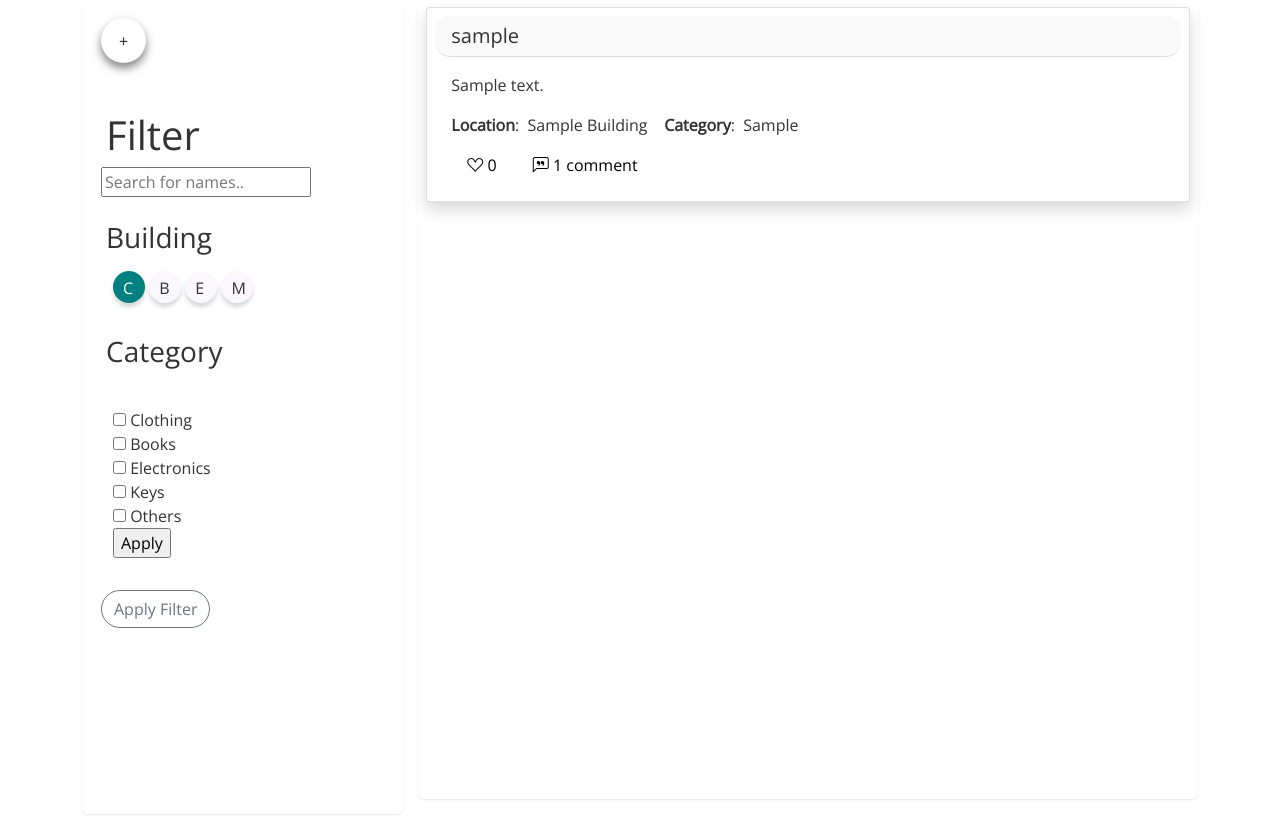
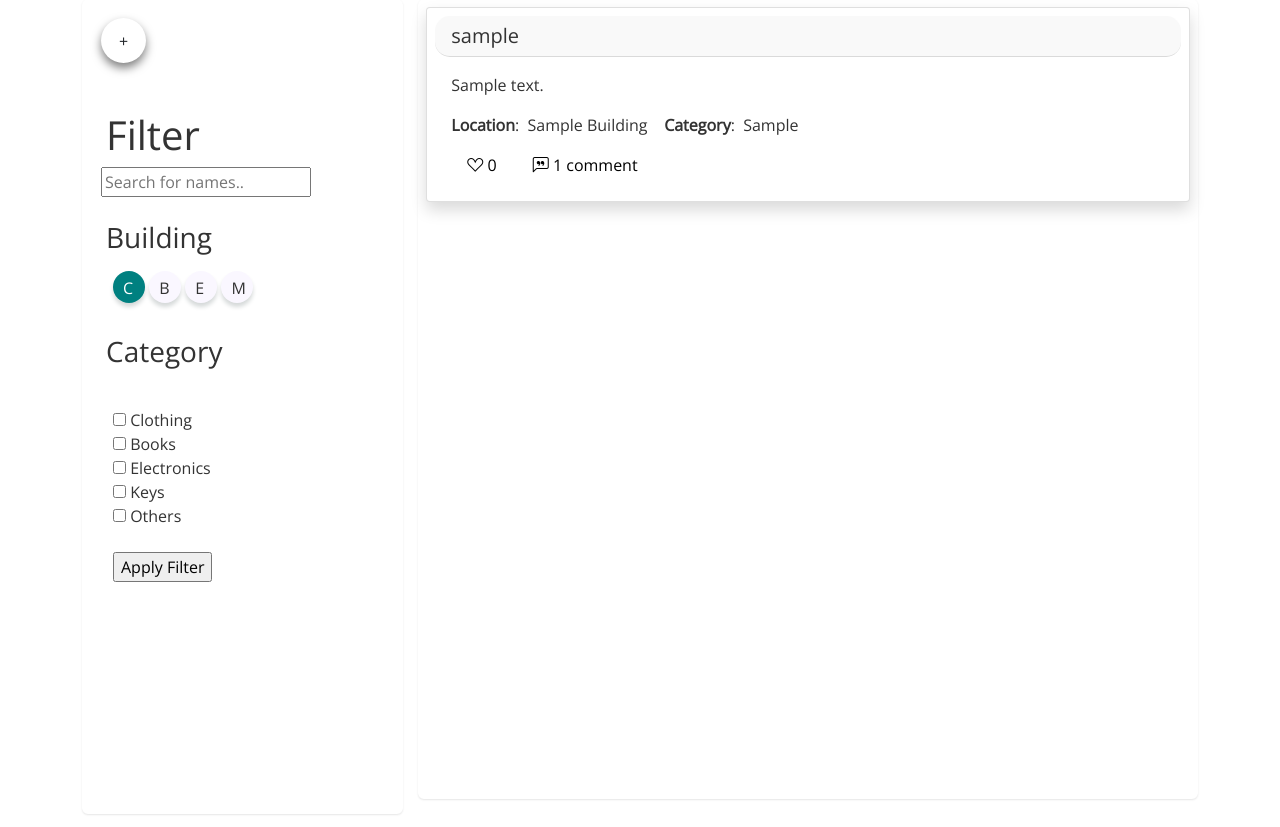
Before and after one commit to josealarconchacon/Lost-And-Found, a PHP site: page /home.php in a window 1280 px wide. Shown: the part 146-973 px from the top of the page. Run offline with PHP 8.4, Linux system fonts and the light colour scheme; the visitor is signed in with stand-in values (Sample User, id 1); tables that the repository leaves empty or names only in its code hold one stand-in row (values such as "Sample post").

Commit message:
update form element

```diff
--- a/app/home.php
+++ b/app/home.php
@@ -209,26 +209,25 @@
                                     <input type="checkbox" id="others" name="filterCategory[]" value="Others" cla>
                                     Others
                                 </label><br>
-                                <input type="submit" value="Apply">
+                                <br>
+                                <input class="btn-submit" type="submit" name="submit" value="Apply Filter">
                             </form>
                         </div>
                     </div>
                 </div>
             </nav>
-
             <br>
-            <button type="submit" id="filter-btn" class="btn rounded-pill btn-md btn-outline-secondary">Apply
-                Filter</button>
         </div>
 
         <div class="item main h-1 p-1">
             <?php
+            // Test
             //  $query = "select * from lostItem as li left join users as u on li.user_id = u.id";
             if(isset($_POST['filterCategory'])) {
                 $my_filter = $_POST['filterCategory'];
                 $query = "select * from lostItem as li left join users as u on li.user_id = u.id WHERE item_category = '" . $my_filter. "'";
             } else {
-                $query = "select * from lostItem as li left join users as u on li.user_id = u.id";
+                $query = "select * from lostItem as li left join users as u on li.user_id = u.id ORDER BY li.id DESC";
             }
 
              $result = mysqli_query($conn, $query);
@@ -236,9 +235,9 @@
              if(!$result) {
                 die("Query failed: " . mysqli_error($conn));
             };
+            // Test
             // $my_filter = "Books"; // $my_filter = $_POST['filterCategory']
             // $query = "select * from lostItem as li left join users as u on li.user_id = u.id WHERE item_category = '" . $my_filter. "'";
-
 
             // Execute the query
             $result = $conn->query($query);
```
